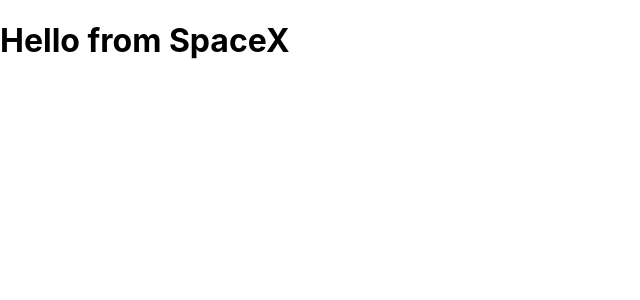
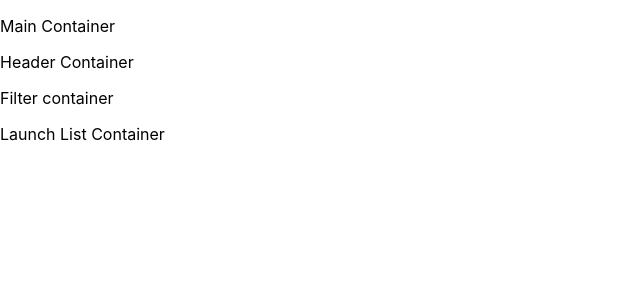
Before and after one commit to crmcleod/XDesign-coding-challenge, a React (Create React App) app: page / in a window 1280 px wide. Shown: the top 300 px of the page, without its empty margins (0-640 px from the left). Built offline with nearby package versions, Linux system fonts and the light colour scheme.

Commit message:
Containers populated with placeholder text

```diff
--- a/src/App.js
+++ b/src/App.js
@@ -1,8 +1,11 @@
 import './App.css';
+import MainContainer from './containers/MainContainer';
 
 function App() {
   return (
-    <h1> Hello from SpaceX </h1>
+
+      <MainContainer />
+
   );
 }
 
--- a/src/containers/FilterContainer.js
+++ b/src/containers/FilterContainer.js
@@ -0,0 +1,10 @@
+import React from 'react'
+
+const FilterContainer = () => {
+
+    return(
+        <p> Filter container </p>
+    )
+}
+
+export default FilterContainer
--- a/src/containers/HeaderContainer.js
+++ b/src/containers/HeaderContainer.js
@@ -0,0 +1,10 @@
+import React from 'react'
+
+const HeaderContainer = () => {
+
+    return(
+        <p> Header Container </p>
+    )
+}
+
+export default HeaderContainer
--- a/src/containers/LaunchListContainer.js
+++ b/src/containers/LaunchListContainer.js
@@ -0,0 +1,10 @@
+import React, { useState, useEffect } from 'react'
+
+const LaunchListContainer = () => {
+
+    return(
+        <p> Launch List Container </p>
+    )
+}
+
+export default LaunchListContainer
--- a/src/containers/MainContainer.js
+++ b/src/containers/MainContainer.js
@@ -0,0 +1,19 @@
+import React, { useState, useEffect } from 'react'
+import FilterContainer from './FilterContainer'
+import HeaderContainer from './HeaderContainer'
+import LaunchListContainer from './LaunchListContainer'
+
+const MainContainer = () => {
+
+    return(
+        <>
+            <p> Main Container </p>
+            <HeaderContainer />
+            {/* Launch logo here */}
+            <FilterContainer />
+            <LaunchListContainer />
+        </>
+    )
+}
+
+export default MainContainer
```
Also changed, not shown: 1 other file (tests, documents, lock files or other folders).
